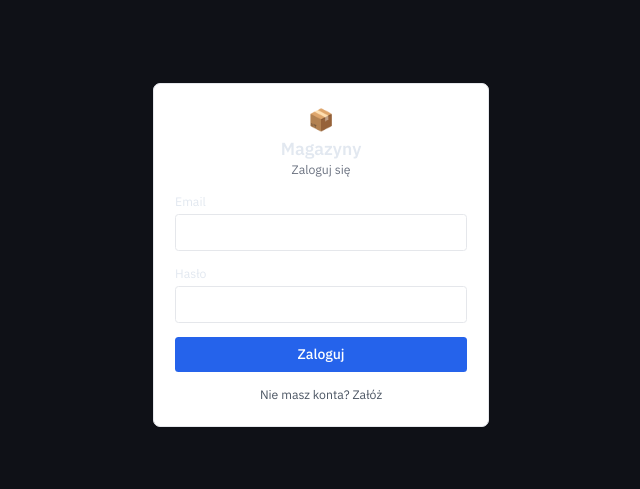
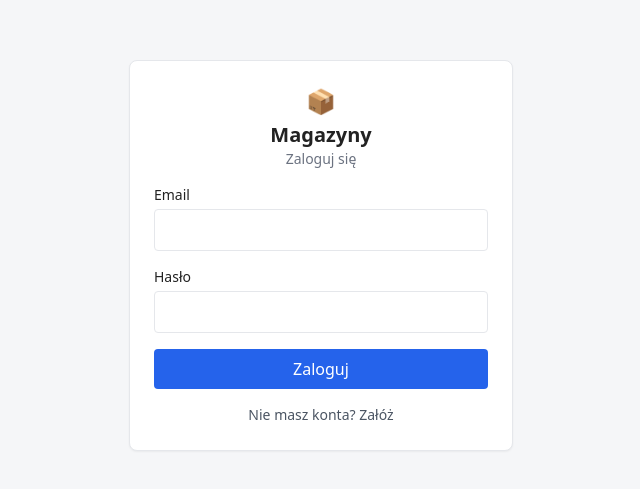
Before and after one commit to KrzysztofEC/Inwentura, a Next.js app: page /login in a window 1280 px wide. Shown: the part 145-634 px from the top of the page, without its empty margins (319-959 px from the left). Built offline with nearby package versions, Linux system fonts and the light colour scheme.

Commit message:
Update globals.css

```diff
--- a/src/app/globals.css
+++ b/src/app/globals.css
@@ -1,201 +1,12 @@
-@import url('https://fonts.googleapis.com/css2?family=IBM+Plex+Mono:wght@400;500;600&family=IBM+Plex+Sans:wght@300;400;500;600;700&display=swap');
-
 @tailwind base;
 @tailwind components;
 @tailwind utilities;
 
-:root {
-  --bg-primary: #0f1117;
-  --bg-secondary: #161b27;
-  --bg-card: #1c2333;
-  --bg-hover: #232b3e;
-  --border: #2d3748;
-  --border-light: #3d4a63;
-  --text-primary: #e2e8f0;
-  --text-secondary: #94a3b8;
-  --text-muted: #64748b;
-  --accent: #38bdf8;
-  --accent-dim: #0284c7;
-  --success: #34d399;
-  --warning: #fbbf24;
-  --danger: #f87171;
-  --font-sans: 'IBM Plex Sans', system-ui, sans-serif;
-  --font-mono: 'IBM Plex Mono', monospace;
+:root { color-scheme: light; }
+body { background: #f5f6f8; color: #222; -webkit-font-smoothing: antialiased; }
+
+@media print {
+  .no-print { display: none !important; }
+  body { background: white; }
+  @page { size: A4 landscape; margin: 8mm; }
 }
-
-* { box-sizing: border-box; margin: 0; padding: 0; }
-
-html, body {
-  background: var(--bg-primary);
-  color: var(--text-primary);
-  font-family: var(--font-sans);
-  font-size: 14px;
-  line-height: 1.5;
-  -webkit-font-smoothing: antialiased;
-}
-
-/* Scrollbar */
-::-webkit-scrollbar { width: 6px; height: 6px; }
-::-webkit-scrollbar-track { background: var(--bg-primary); }
-::-webkit-scrollbar-thumb { background: var(--border-light); border-radius: 3px; }
-
-/* Warehouse grid cell */
-.warehouse-cell {
-  background: var(--bg-card);
-  border: 1px solid var(--border);
-  transition: all 0.15s ease;
-}
-.warehouse-cell:hover { border-color: var(--accent); }
-.warehouse-cell:focus-within { border-color: var(--accent); box-shadow: 0 0 0 2px rgba(56, 189, 248, 0.15); }
-
-/* Editable input */
-.cell-input {
-  background: transparent;
-  border: none;
-  outline: none;
-  color: var(--text-primary);
-  font-family: var(--font-sans);
-  font-size: 13px;
-  width: 100%;
-  padding: 0;
-}
-.cell-input::placeholder { color: var(--text-muted); }
-.cell-input:focus { color: white; }
-
-.weight-input {
-  font-family: var(--font-mono);
-  font-size: 13px;
-  color: var(--accent);
-  text-align: right;
-}
-
-/* Level badge */
-.badge-gora {
-  background: rgba(56, 189, 248, 0.12);
-  color: #7dd3fc;
-  border: 1px solid rgba(56, 189, 248, 0.25);
-}
-.badge-dol {
-  background: rgba(52, 211, 153, 0.12);
-  color: #6ee7b7;
-  border: 1px solid rgba(52, 211, 153, 0.25);
-}
-
-/* ============================================
-   PRINT STYLES
-   ============================================ */
-@media print {
-  /* Ukryj elementy niepotrzebne przy druku */
-  .no-print { display: none !important; }
-  .print-only { display: block !important; }
-
-  /* Reset tła i kolorów */
-  * {
-    -webkit-print-color-adjust: exact !important;
-    print-color-adjust: exact !important;
-  }
-
-  html, body {
-    background: white !important;
-    color: black !important;
-    font-size: 9px !important;
-    font-family: Arial, sans-serif !important;
-  }
-
-  /* A4 poziomo dla magazynów z wieloma kolumnami */
-  @page {
-    size: A4 landscape;
-    margin: 8mm 6mm;
-  }
-
-  /* Główny kontener — usuń flex/scroll */
-  .flex.h-screen,
-  .flex-1.overflow-auto,
-  main {
-    display: block !important;
-    height: auto !important;
-    overflow: visible !important;
-  }
-
-  /* Tabela drukowana */
-  table {
-    width: 100% !important;
-    border-collapse: collapse !important;
-    table-layout: fixed !important;
-    font-size: 8px !important;
-  }
-
-  table th, table td {
-    border: 0.5px solid #999 !important;
-    padding: 2px 3px !important;
-    font-size: 8px !important;
-    word-break: break-word !important;
-    background: white !important;
-    color: black !important;
-  }
-
-  table th {
-    background: #e8e8e8 !important;
-    font-weight: 700 !important;
-    text-align: center !important;
-  }
-
-  /* Nagłówki kolumn magazynu — ciemniejsze */
-  table thead tr:first-child th {
-    background: #333 !important;
-    color: white !important;
-    font-size: 9px !important;
-  }
-
-  /* Wiersze góra/dół — lekkie tło dla czytelności */
-  table tbody tr:nth-child(4n+1) td,
-  table tbody tr:nth-child(4n+2) td {
-    background: #f5f5f5 !important;
-  }
-
-  /* Numer rzędu */
-  table tbody td:first-child {
-    background: #ddd !important;
-    font-weight: 700 !important;
-    text-align: center !important;
-  }
-
-  /* Podsumowanie (tfoot) */
-  table tfoot td {
-    background: #eee !important;
-    font-weight: 700 !important;
-    border-top: 1.5px solid #333 !important;
-  }
-
-  /* Inputy — pokaż wartość jako tekst */
-  input {
-    border: none !important;
-    background: transparent !important;
-    color: black !important;
-    font-size: 8px !important;
-    padding: 0 !important;
-    width: 100% !important;
-    box-shadow: none !important;
-  }
-
-  /* Badge góra/dół */
-  .badge-gora, .badge-dol {
-    background: transparent !important;
-    border: none !important;
-    color: #555 !important;
-    font-size: 7px !important;
-  }
-
-  /* Nie łam tabeli między stronami */
-  thead { display: table-header-group; }
-  tfoot { display: table-footer-group; }
-  tr { page-break-inside: avoid; }
-
-  /* Padding na overflow */
-  .overflow-x-auto, .overflow-auto {
-    overflow: visible !important;
-  }
-
-  /* Ukryj scrollbar-y i inne dekoracje */
-  ::-webkit-scrollbar { display: none; }
-}
```
